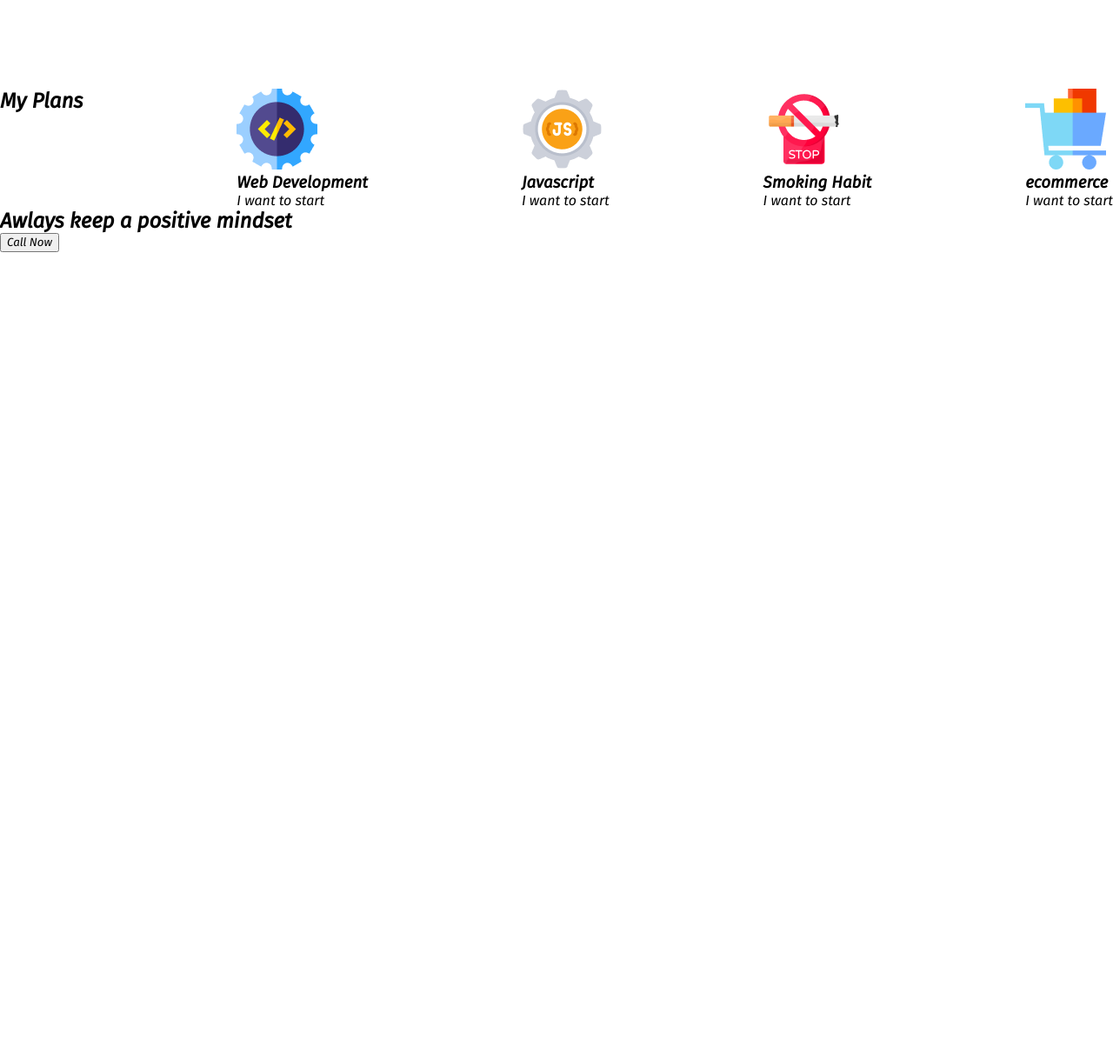
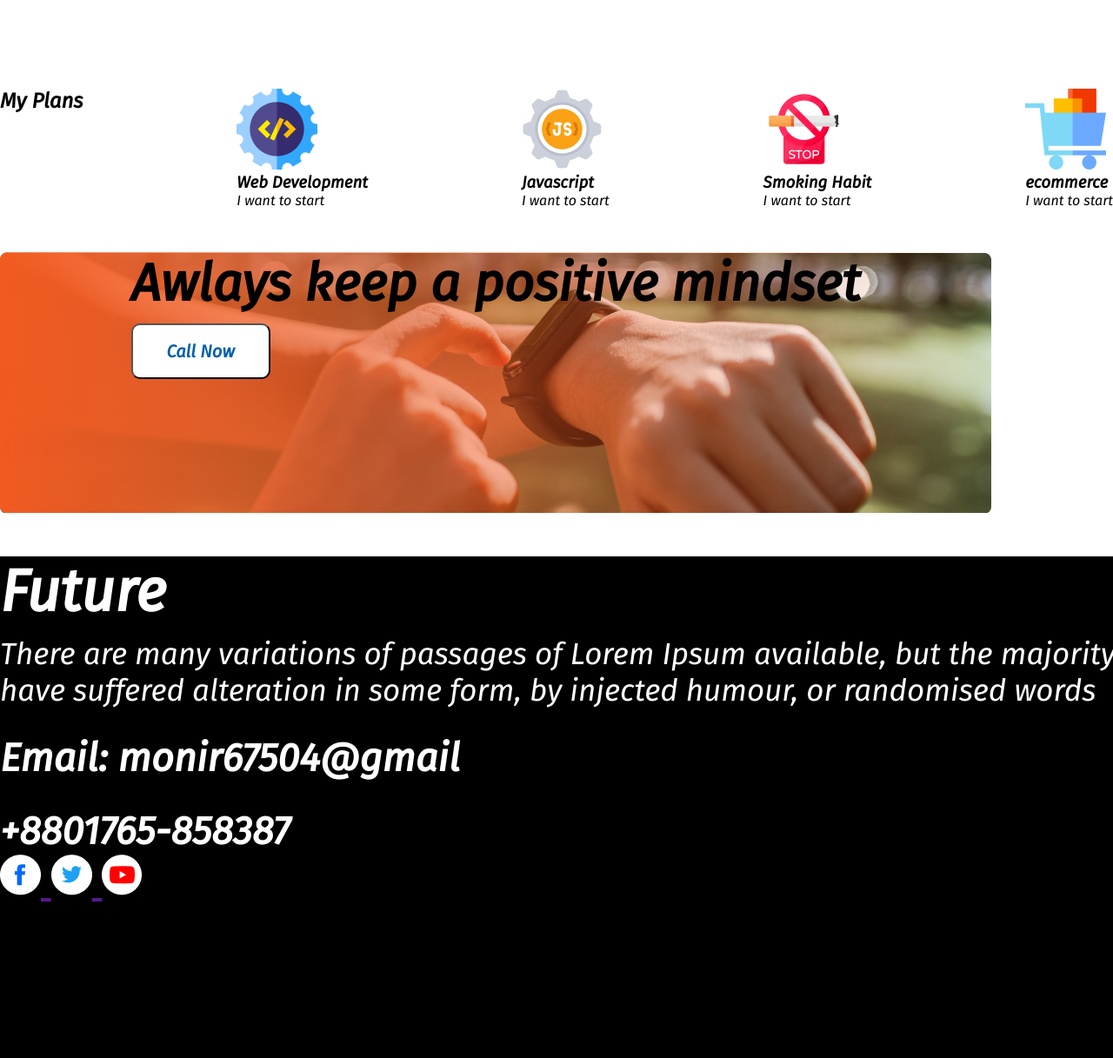
Before and after one commit to Mdmoniruzzama/Happy-new-year-2023, a plain HTML site: page index.html in a window 1280 px wide. Shown: the part 1534-2751 px from the top of the page at 87% size. Before the commit the page ends 1824 px from the top, so only its background shows below. Drawn offline with Linux system fonts and the light colour scheme.

Commit message:
future added

```diff
--- a/index.html
+++ b/index.html
@@ -6,9 +6,11 @@
     <meta name="viewport" content="width=device-width, initial-scale=1.0">
     <title>Happy New Year-2023</title>
     <link rel="stylesheet" href="styles/style.css">
+    <script src="https://kit.fontawesome.com/e8ee4817d0.js" crossorigin="anonymous"></script>
     <link rel="preconnect" href="https://fonts.googleapis.com">
 <link rel="preconnect" href="https://fonts.gstatic.com" crossorigin>
 <link href="https://fonts.googleapis.com/css2?family=Fira+Sans:ital@1&display=swap" rel="stylesheet">
+
 </head>
 <body>
     <main>
@@ -28,12 +30,13 @@
             <div class="div">
                 <h2>My failures of</h2>
                 <h2>previous year</h2>
-                <p class="">Contrary to popular belief, Lorem Ipsum is not simply random text. It has roots in a piece of classical Latin literature from 45 BC, making it over 2000 years old. Richard McClintock.</p>
-                <p>Contrary to popular belief, is not simply.</p>
-                <p>Contrary to popular belief.</p>
-                <p>Contrary to popular , is not simply.</p>
-                <p>Contrary to popular belief, is not simply.</p>
-                <p>Contrary to popular simply.</p>
+                <p class="title">Contrary to popular belief, Lorem Ipsum is not simply random text. It has roots in a piece of classical Latin literature from 45 BC, making it over 2000 years old. Richard McClinton.</p>
+                <p class="description"> <i class="fa-thin fa-check"></i> Contrary to popular belief, is not simply.</p>
+                <p class="description">Contrary to popular belief, is not simply.</p>
+                <p class="description">Contrary to popular belief, is not simply.</p>
+                <p class="description">Contrary to popular belief.</p>
+                <p class="description">Contrary to popular , is not simply.</p>
+
             </div>
         </section>
         <section class="plans">
@@ -61,12 +64,33 @@
                 <p>I want to start</p>
             </div>
         </section>
-        <section>
-            <div>
-                <h2>Awlays keep a positive mindset</h2>
-                <button>Call Now</button>
+        <section class="container">
+            <div class="midel">
+                <h2 class="title">Awlays keep a positive mindset</h2>
+                <button class="btn-primary">Call Now</button>
             </div>
         </section>
+        <footer class="footer">
+                <div class="future">
+                    <h2>Future</h2>
+                    <p class="sub-future">There are many variations of passages of Lorem Ipsum available, but the majority have suffered alteration in some form, by injected humour, or randomised words</p>
+                    <p class="description">Email: monir67504@gmail</p>
+                    <p class="description">+8801765-858387</p>
+                    <a href="">
+                        <img src="images/icons/fb.png" alt="" srcset="">
+                    </a>
+                    <a href="">
+                        <img src="images/icons/twitter.png" alt="" srcset="">
+                    </a>
+                    <a href="">
+                        <img src="images/icons/youtube.png" alt="" srcset="">
+                    </a>
+                </div>
+                <div class="future">
+                    <h2>Subscribe</h2>
+                    <input type="email" name="Email" id="Email" aria-placeholder="Your Email">
+                </div>
+        </footer>
     </main>
 </body>
 </html>
--- a/styles/style.css
+++ b/styles/style.css
@@ -8,16 +8,19 @@ main {
 
 }
 
+
+.section {
+    text-align: right;
+}
+
 .header {
     position: right;
     width: 1600px;
     height: 808px;
-    background-image: url(/images/banner/banner3.png);
+    background-image: url('/images/banner/banner3.png');
 }
 
-.section {
-    text-align: right;
-}
+
 
 .section-title {
     text-align: right;
@@ -28,11 +31,21 @@ main {
 
 }
 
+.title {
+    margin-top: 50px;
+}
+
+.description {
+    margin-top: 30px;
+    margin-right: 20px;
+}
+
 .sub-title {
     font-weight: 400;
     font-size: 16px;
     color: #FFFFFF;
     text-align: right;
+    margin-top: 50px;
 
 }
 
@@ -49,18 +62,55 @@ main {
 }
 
 
-.flex{
+.flex {
+
     display: flex;
     align-items: center;
 }
-.div{
 
+.div {
+    position: right;
 }
-.plan .my{
+
+.plan .my {
     text-align: center;
 }
-.plans{
+
+.plans {
     display: flex;
     justify-content: space-between;
     margin-top: 100px;
 }
+
+.container {
+    justify-items: center;
+    margin-top: 50px;
+    background-image: url('../images/gradient3.png'), url('../images/watch.png');
+    width: 1140px;
+    height: 300px;
+}
+
+.midel {
+    font-weight: 700;
+    font-size: 40px;
+}
+
+.footer {
+  margin-top: 50px;
+    display: flex;
+    width: 1600px;
+    height: 577px;
+    background-color: black;
+}
+
+.future {
+    font-weight: 700;
+    font-size: 45px;
+    color: #FFFFFF;
+}
+
+.sub-future {
+    font-weight: 400;
+    font-size: 35px;
+    margin-top: 10px;
+}
```
